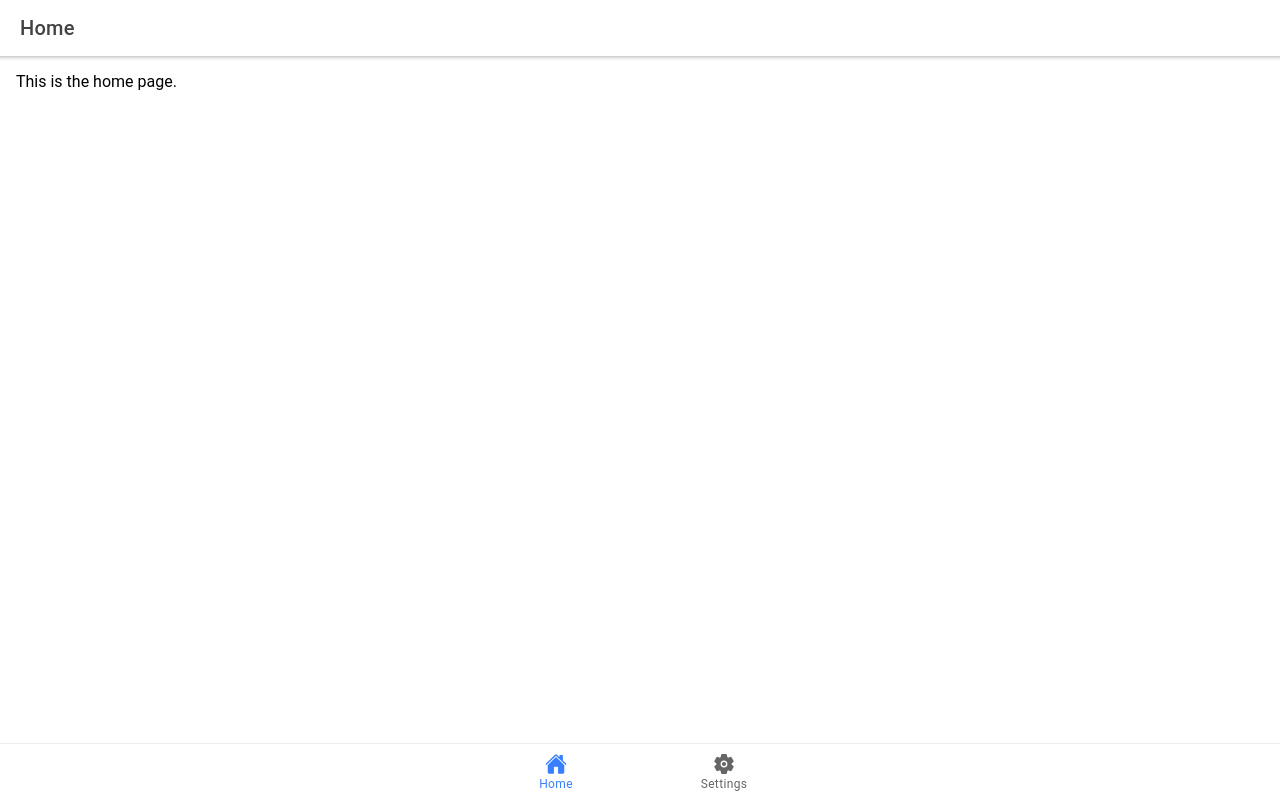
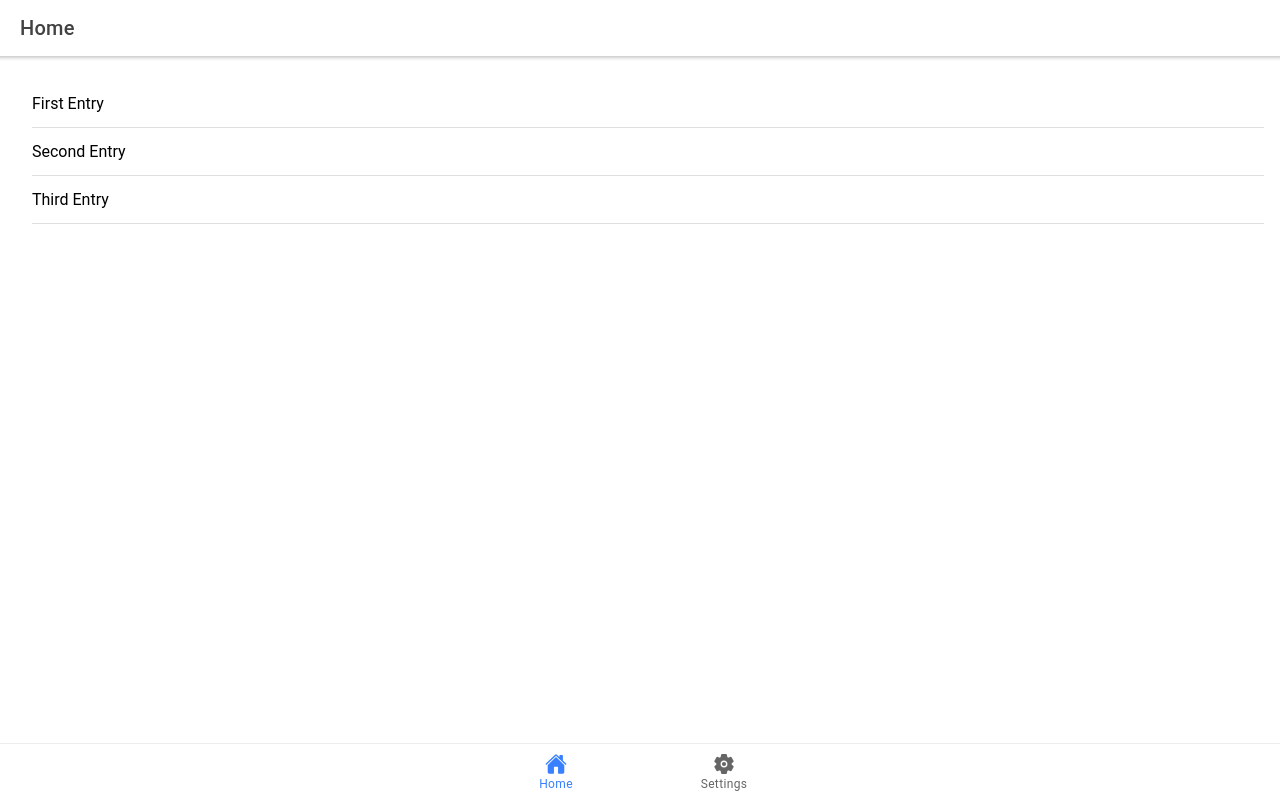
Before and after one commit to JesusGarciaSE/daily-moments, a React (Create React App) app: page /home in a window 1280 px wide. Built offline with nearby package versions, Linux system fonts and the light colour scheme.

Commit message:
Added data and dynamic list to home page

```diff
--- a/src/Pages/HomePage.tsx
+++ b/src/Pages/HomePage.tsx
@@ -1,4 +1,5 @@
-import { IonContent, IonHeader, IonPage, IonTitle, IonToolbar } from '@ionic/react';
+import { IonContent, IonHeader, IonItem, IonList, IonPage, IonTitle, IonToolbar } from '@ionic/react';
+import { entries } from '../data';
 
 const HomePage: React.FC = () => {
   return (
@@ -9,7 +10,13 @@ const HomePage: React.FC = () => {
         </IonToolbar>
       </IonHeader>
       <IonContent className="ion-padding">
-        This is the home page.
+        <IonList>
+          {
+            entries.map((entry) =>
+              <IonItem button key={entry.id} routerLink={`/entries/{entry.id}`}>{entry.title}</IonItem>
+            )
+          }
+        </IonList>
       </IonContent>
     </IonPage>
   );
--- /dev/null
+++ b/src/data.ts
@@ -0,0 +1,17 @@
+export const entries = [
+    {
+        id: 1,
+        title: 'First Entry',
+        description: 'This is the first entry'
+    },
+    {
+        id: 2,
+        title: 'Second Entry',
+        description: 'This is the second entry'
+    },
+    {
+        id: 3,
+        title: 'Third Entry',
+        description: 'This is the third entry'
+    }
+];
```
